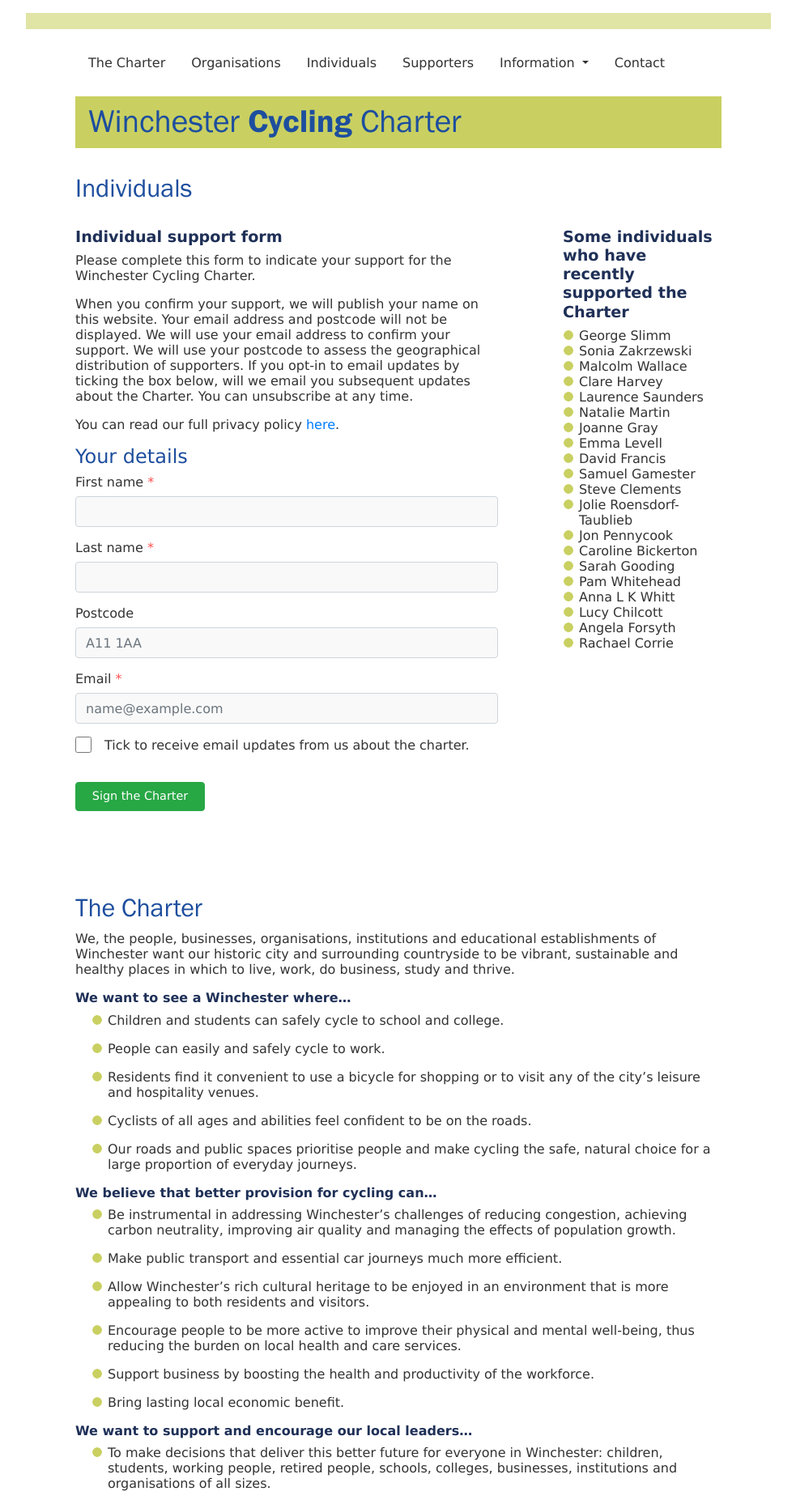
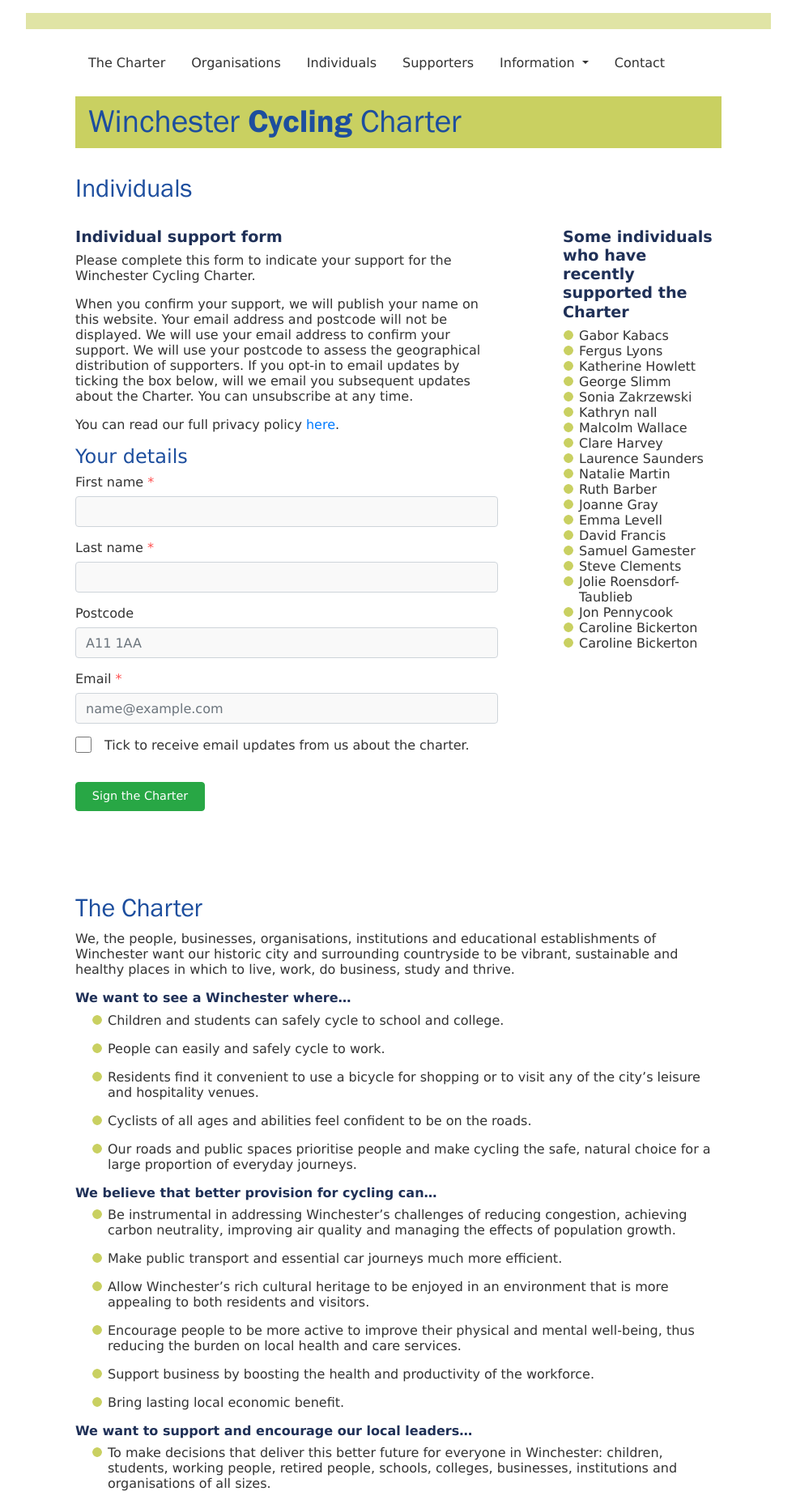
Before and after one commit to winchestercyclingcharter/winchestercyclingcharter.github.io, a Jekyll site: the page built from ind-page.md, in a window 1280 px wide. Shown: the whole page at 81% size, without its empty margins (148-1131 px from the left). Built offline with Jekyll 4.4.1, drawn with Linux system fonts in a browser that asks for light colours; nearby versions of some CDN libraries.

Commit message:
Update people.yml

```diff
--- a/_data/people.yml
+++ b/_data/people.yml
@@ -118,3 +118,9 @@ people:
 - { lastname: Zakrzewski, firstname: Sonia, dt: 20210221-200302-769473 }
 - { lastname: Slimm, firstname: George, dt: 20210221-201806-919994 }
 - { lastname: Howard, firstname: Monica , dt: 20210219-090646-979976 }
+- { lastname: nall, firstname: Kathryn, dt: 20210221-192000-234063 }
+- { lastname: Bickerton, firstname: Caroline, dt: 20210221-102738-273444 }
+- { lastname: Howlett, firstname: Katherine, dt: 20210221-211141-093894 }
+- { lastname: Lyons, firstname: Fergus, dt: 20210221-211616-308139 }
+- { lastname: Kabacs, firstname: Gabor, dt: 20210221-220708-401374 }
+- { lastname: Barber, firstname: Ruth, dt: 20210221-145049-213126 }
```
